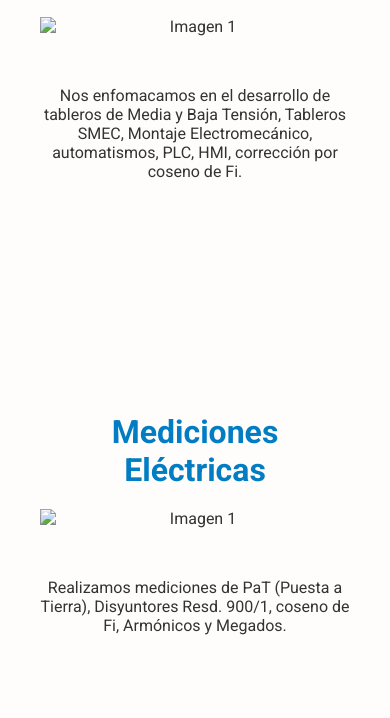
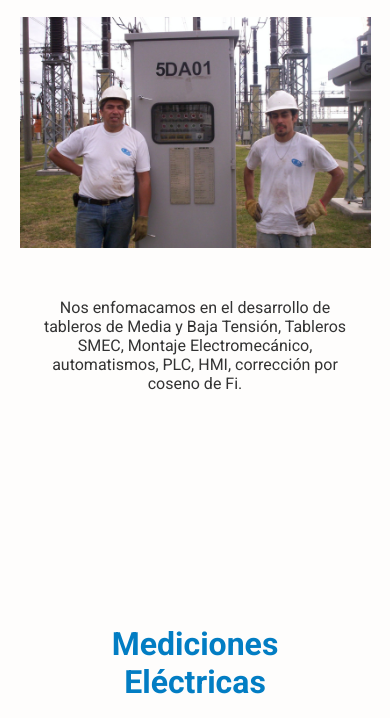
Before and after one commit to SebastianRejon/tytsoluciones, a plain HTML site: page index.html in a window 390 px wide. Shown: the part 707-1425 px from the top of the page. Drawn offline with Linux system fonts and the light colour scheme.

Commit message:
Ajuste Contenido
Resolucion modo responsivo

```diff
--- a/index.html
+++ b/index.html
@@ -51,7 +51,7 @@
             <img src="img/montaje/montaje (5).jpeg" alt="Imagen 5">
         </div>
         <div class="section-images-responsive">
-            <img src="img/t1.jpeg" alt="Imagen 1">
+            <img src="img/montaje/montaje (5).jpeg" alt="Imagen 1">
         </div>
         <div id="detalles-inicio" class="details">
             <p>Nos enfomacamos en el desarrollo de tableros de Media y Baja Tensión, Tableros SMEC, Montaje Electromecánico, automatismos, PLC, HMI, corrección por coseno de Fi.</p>
@@ -65,7 +65,7 @@
             <img src="img/pat/pat (3).jpeg" alt="Servicio 3">
         </div>
         <div class="section-images-responsive">
-            <img src="img/t2.jpeg" alt="Imagen 1">
+            <img src="img/pat/pat (2).jpeg" alt="Imagen 1">
         </div>
         <div id="detalles-servicios" class="details">
             <p>Realizamos mediciones de PaT (Puesta a Tierra), Disyuntores Resd. 900/1, coseno de Fi, Armónicos y Megados.</p>
@@ -81,7 +81,7 @@
             <img src="img/iluminacion/detalle (5).jpeg" alt="Contacto 5" >
         </div>
         <div class="section-images-responsive">
-            <img src="img/t3.jpeg" alt="Imagen 1">
+            <img src="SebastianRejon/tytsoluciones" alt="Imagen 1">
         </div>
         <div id="detalles-contacto" class="details">
             <p>Realizamos proyectos luminotecnicos, en naves industriales.</p>
```
